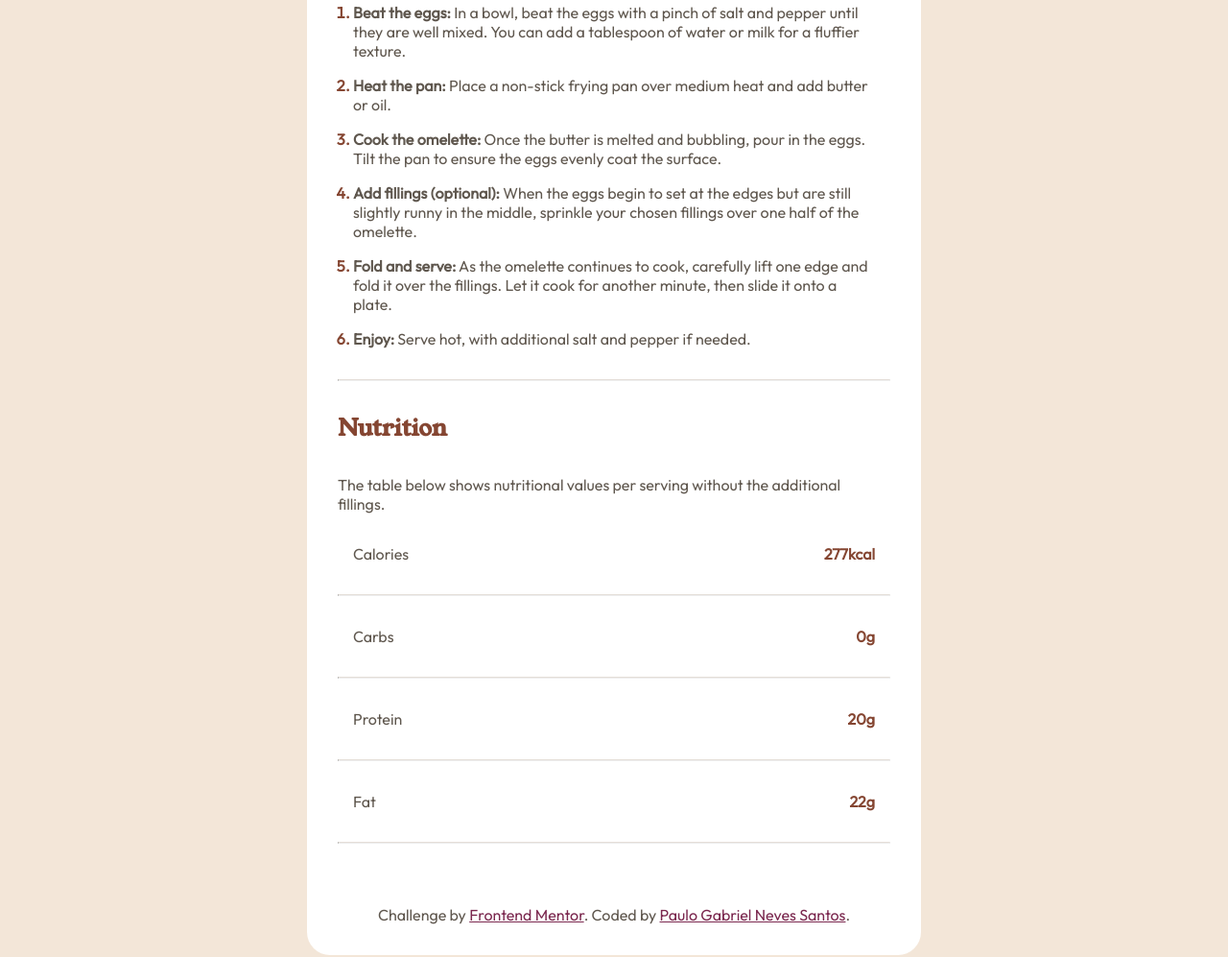
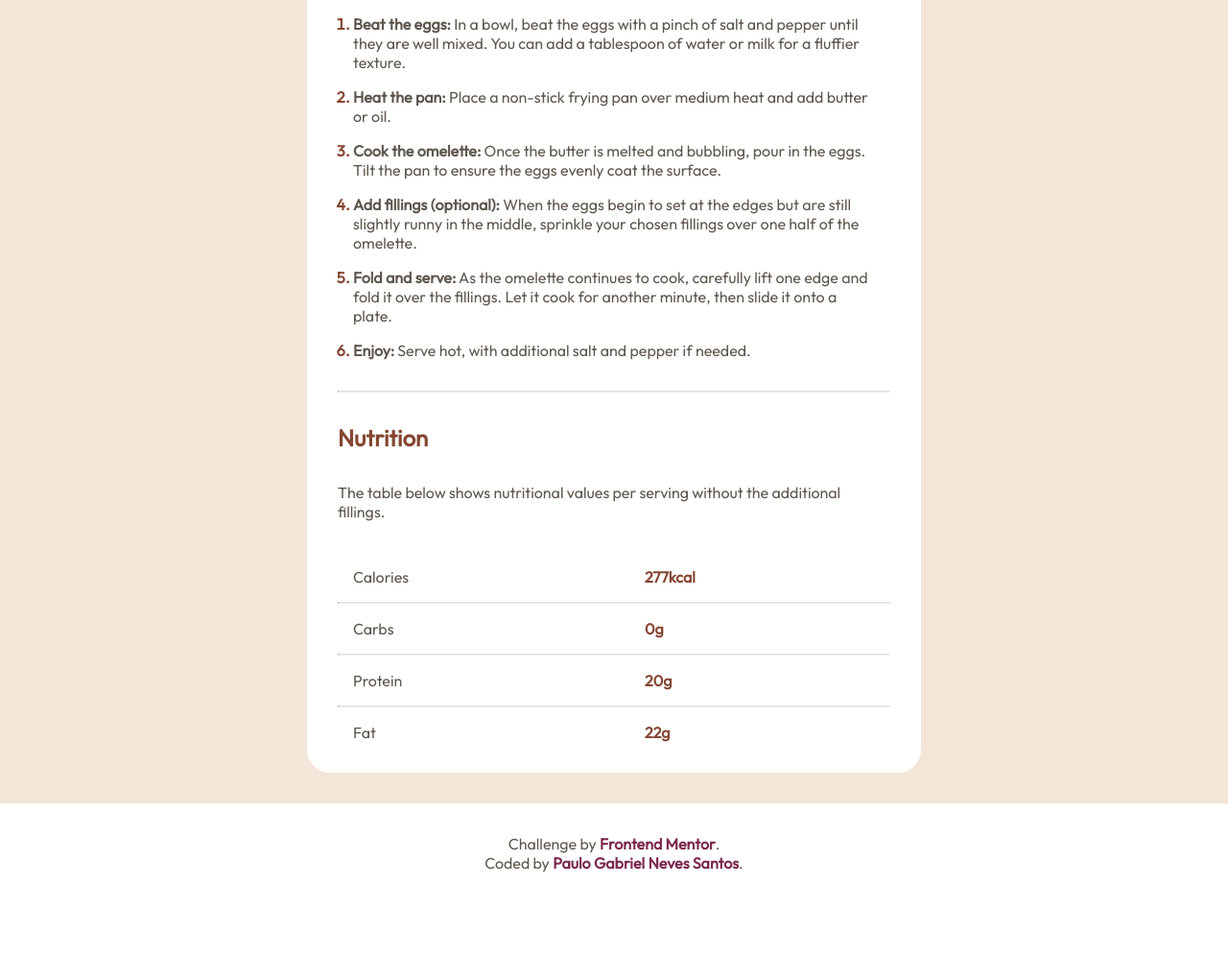
Before and after one commit to AlienUrbano/FrontendMentor.io-Challenges, a plain HTML site: page newbie/recipe-page-main/index.html in a window 1280 px wide. Shown: the part 1227-2224 px from the top of the page at 96% size. Drawn offline with Linux system fonts and the light colour scheme.

Commit message:
fix:  nutritional facts now are a grid, corrected font-family for h2 tittles, improved semantics and add footer

```diff
--- a/newbie/recipe-page-main/index.html
+++ b/newbie/recipe-page-main/index.html
@@ -36,17 +36,19 @@
         </p>
       </header>
 
-      <section class="container__recipe">
-        <div class="container__preptime">
-          <h3>Preparation time</h3>
+
+      <section class="container__preptime">
+          <h2>Preparation time</h2>
           <ul>
             <li><b>Total</b>: Approximately 10 minutes</li>
             <li><b>Preparation:</b> 5 minutes</li>
             <li><b>Cooking:</b> 5 minutes</li>
           </ul>
-        </div>
+      </section>
 
-        <div class="container__recipe">
+
+      <main class="container__recipe">
+          <hr>
           <h2>Ingredients</h2>
           <ul>
             <li>2-3 large eggs</li>
@@ -97,40 +99,55 @@
             additional fillings.
           </p>
 
+          <div class="grid-group">
             <div class="container__nutrition">
               <p>Calories</p>
+            </div>
+            <div class="container__nutrition">
               <p class="values">277kcal</p>
             </div>
-          <hr />
+          </div>
+          <hr class="nutrition__hr"/>
+          <div class="grid-group">
             <div class="container__nutrition">
               <p>Carbs</p>
+            </div>
+            <div class="container__nutrition">
               <p class="values">0g</p>
             </div>
-          <hr />
+          </div>
+          <hr class="nutrition__hr"/>
+          <div class="grid-group">
             <div class="container__nutrition">
               <p>Protein</p>
+            </div>
+            <div class="container__nutrition">
               <p class="values">20g</p>
             </div>
-          <hr />
+          </div>
+          <hr class="nutrition__hr"/>
+          <div class="grid-group">
             <div class="container__nutrition">
               <p>Fat</p>
+            </div>
+            <div class="container__nutrition">
               <p class="values">22g</p>
             </div>
-          <hr />
           </div>
-      </section>
-
+      </main>
+    </div>
+      <footer class="container__footer">
         <div class="attribution">
-        Challenge by
+          <span>Challenge by</span>
           <a href="https://www.frontendmentor.io?ref=challenge" target="_blank"
             >Frontend Mentor</a
-        >. Coded by
+          >. <span><br>Coded by</span>
           <a
             href="https://www.frontendmentor.io/profile/AlienUrbano"
             target="_blank"
             >Paulo Gabriel Neves Santos</a
           >.
         </div>
-    </div>
+      </footer>
   </body>
 </html>
--- a/newbie/recipe-page-main/styles/style.css
+++ b/newbie/recipe-page-main/styles/style.css
@@ -30,6 +30,7 @@ li::marker {
 
 .container__header > h1 {
   font-family: "young";
+  font-size: 2.5rem;
   color: var(--dark-charcoal);
   margin: 2rem;
 }
@@ -41,9 +42,9 @@ li::marker {
   border-radius: 1rem;
   background-color: var(--rose-white);
   padding: 2rem;
-  margin: 2rem;
+  margin: 0 2rem;
 }
-.container__preptime > h3 {
+.container__preptime > h2 {
   color: var(--primary-dark-raspberry);
   margin-bottom: 1rem;
 }
@@ -53,8 +54,11 @@ li::marker {
   margin-top: 1rem;
 }
 
+.container__recipe{
+  margin-bottom: 1rem;
+}
 .container__recipe > h2 {
-  font-family: "young";
+  font-family: "outfit";
   color: var(--primary-nutmeg);
   margin: 2rem;
 }
@@ -77,24 +81,42 @@ li::marker {
   margin: 2rem;
 }
 
-.container__nutrition {
-  display: flex;
-  flex-direction: row;
-  justify-content: space-between;
-  align-items: flex-end;
-  margin: 1rem 3rem;
+.grid-group{
+  display: grid;
+  grid-template-columns: 1fr 1fr;
+  justify-content: center;
+  margin-left: 2rem;
 }
 
-.container__nutrition .values {
+.container__nutrition {
+  margin: 1rem 1rem;
+}
+
+.container__nutrition > .values {
   color: var(--primary-nutmeg);
   font-weight: bold;
 }
 
-.attribution {
-  margin: 2rem;
+.container__recipe> hr.nutrition__hr{
+
+  margin: 0 auto;
+
+}
+
+.container__footer{
+  background-color: var(--white);
+  height: 10rem;
+  width: 100%;
+}
+.container__footer > .attribution {
+  width: 100%;
+  padding: 2rem;
   text-align: center;
+  margin: 2rem auto;
 }
 
 .attribution > a {
   color: var(--primary-dark-raspberry);
+  font-weight: bold;
+  text-decoration: none;
 }
```
Lines whose indentation alone changed are shown as unchanged.
